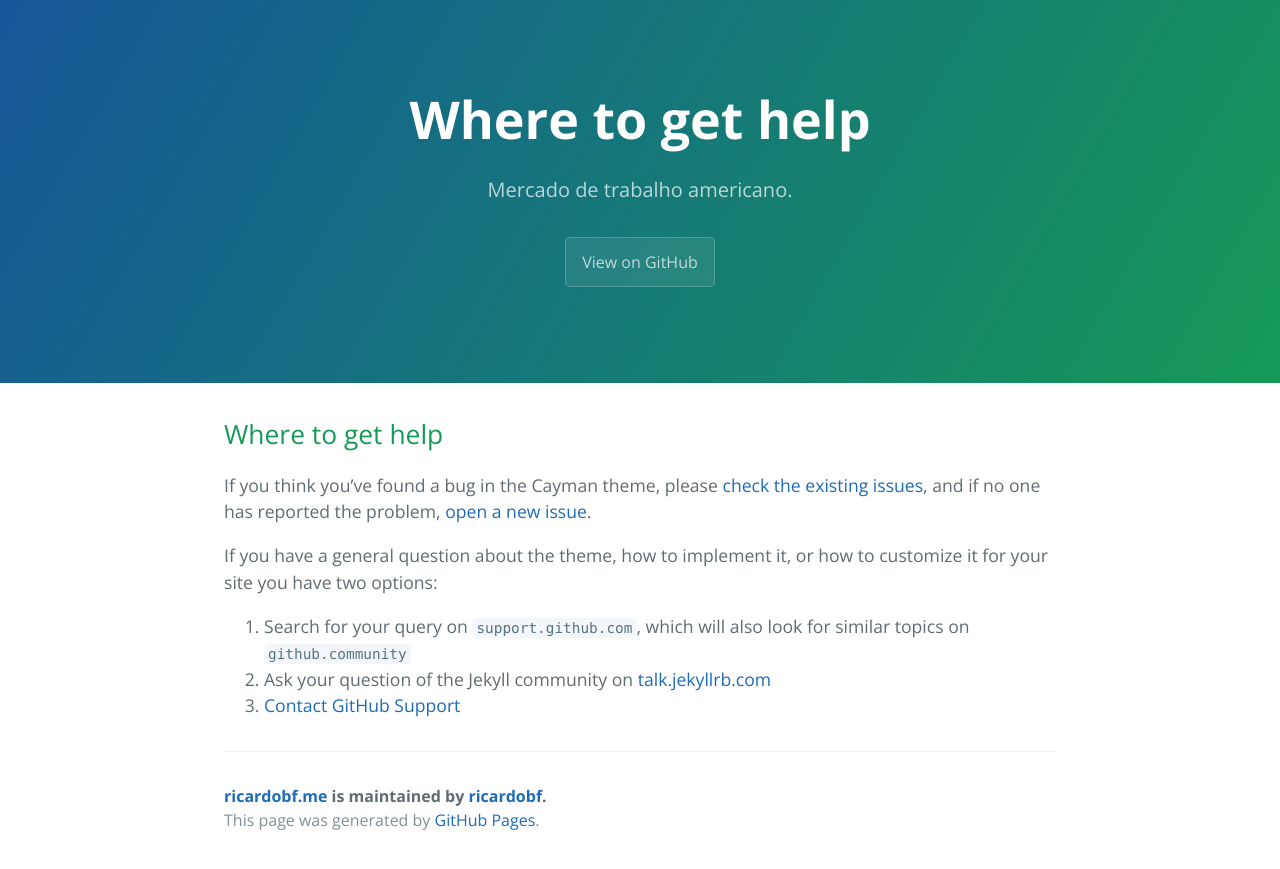
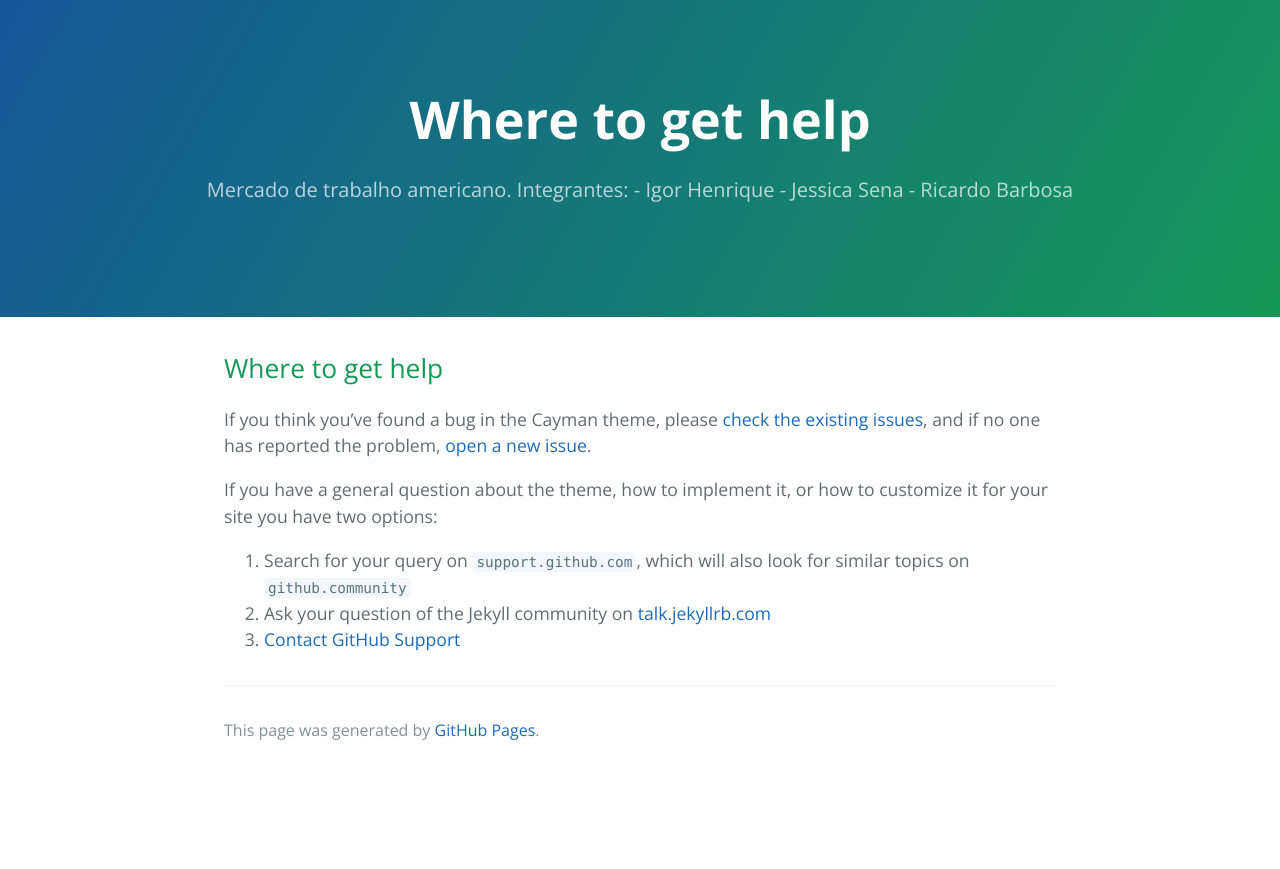
Before and after one commit to ricardobf/ricardobf.me, a Jekyll site: the page built from docs/SUPPORT.md, in a window 1280 px wide. Shown: the top 869 px of the page. Built offline with Jekyll 4.4.1, drawn with Linux system fonts in a browser that asks for light colours; our own code applies the rules of GitHub Pages for plain Markdown files.

```diff
--- a/_config.yml
+++ b/_config.yml
@@ -1,5 +1,12 @@
-title: "Desigualdade de gênero e de etnia na área de tecnologia"
-description: Mercado de trabalho americano.
+title: "DESIGUALDADE DE GÊNERO E ETNIA NA ÁREA DE TECNOLOGIA"
+description: "Mercado de trabalho americano.
+Integrantes:
+
+- Igor Henrique
+- Jessica Sena
+- Ricardo Barbosa"
 show_downloads: false
 google_analytics:
+github:
+  is_project_page: false
 theme: jekyll-theme-cayman
```
Also changed, not shown: index.md (+0 -5 lines).
